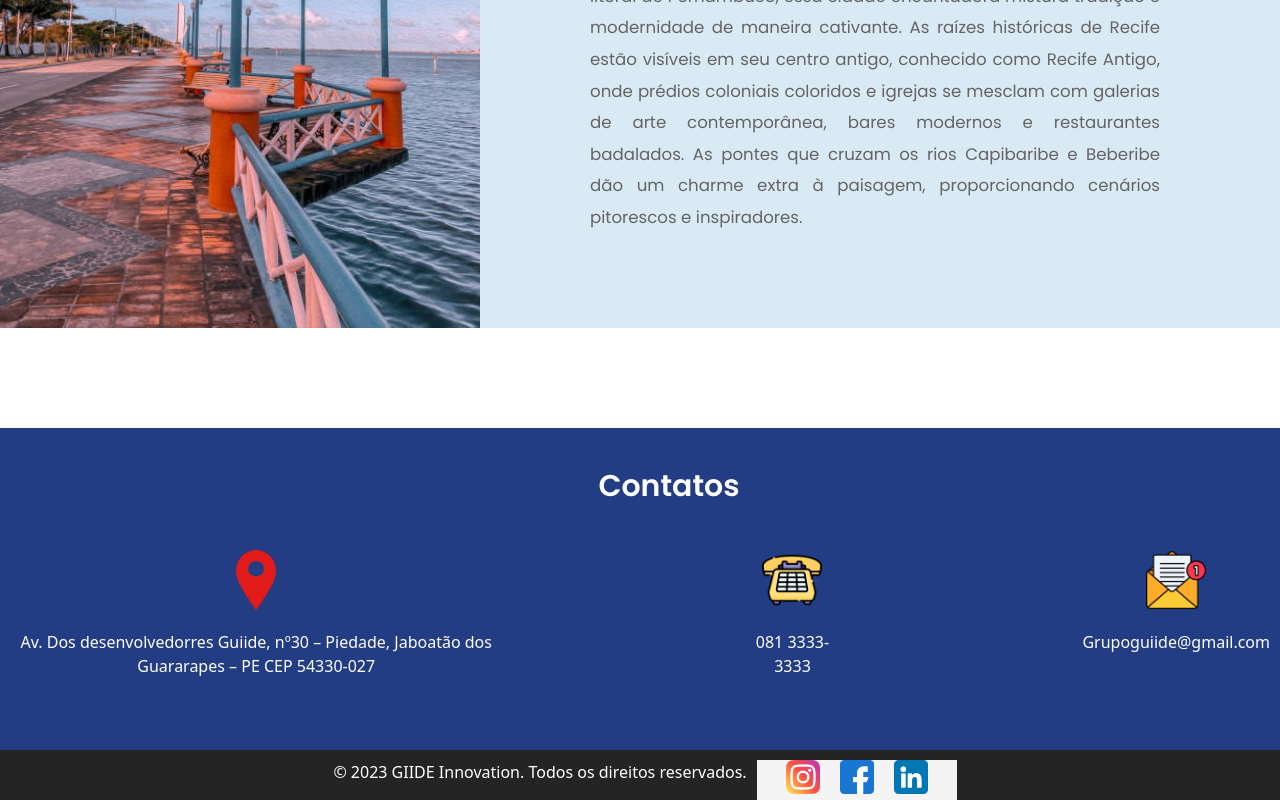
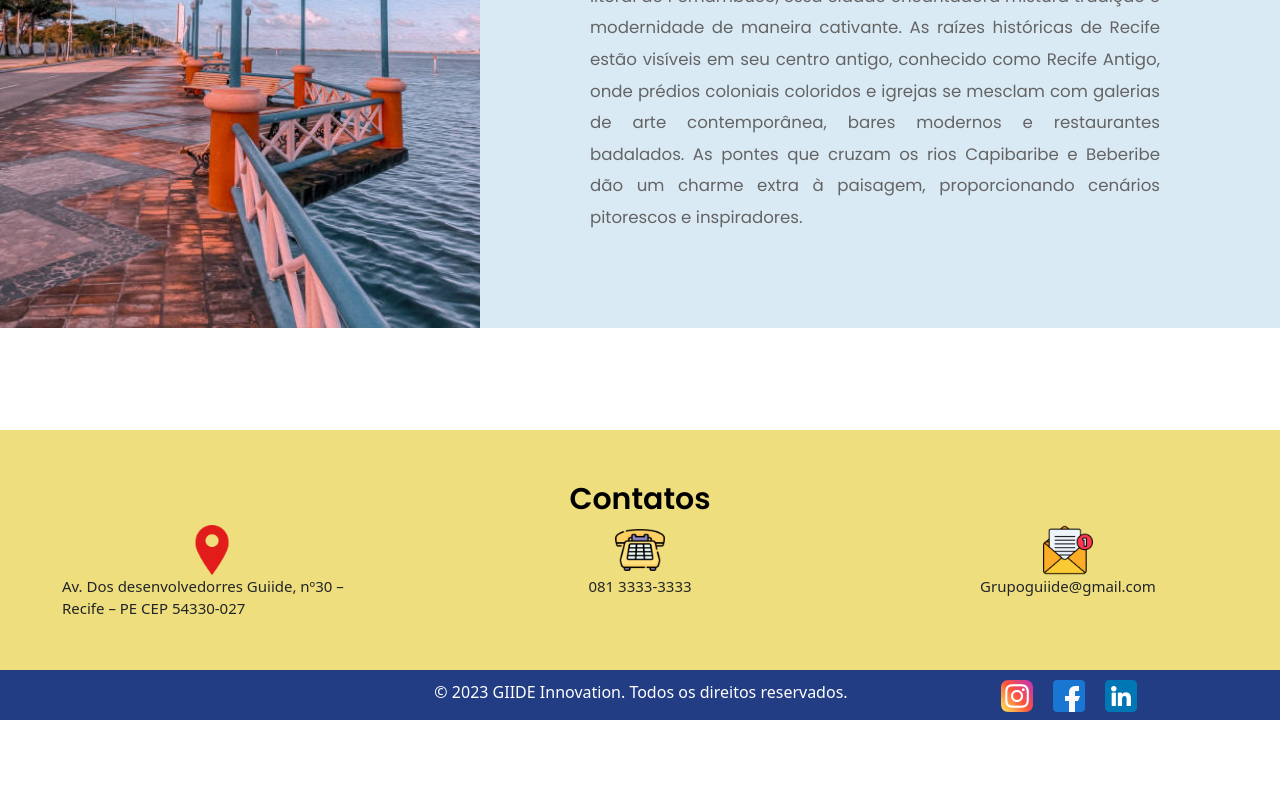
Before and after one commit to 07111992/BoraAli, a React (Create React App) app: page / in a window 1280 px wide. Shown: the part 1680-2480 px from the top of the page. After the commit the page ends 2400 px from the top, so only its background shows below. Built offline with nearby package versions, Linux system fonts and the light colour scheme.

Commit message:
alteracoes de footer e menu

```diff
--- a/src/components/footer/footer.css
+++ b/src/components/footer/footer.css
@@ -1,16 +1,35 @@
 footer{
     width: 100%;
     height: 50px;
-    background-color: rgb(37, 36, 36);
+    /* background-color: rgb(37, 36, 36); */
+    background-color: #223D83;;
     display: flex;
     flex-direction: row;
-    justify-content: center;
     padding-left: 0px;
     padding: 0px;
   }
 
   footer p{
     color: white;
-    text-align: center;
+    text-align: end;
     padding: 10px ;
   }
+
+  .div_p{
+    width: 67vw;
+  }
+
+  .contanier_redes_sociais{
+    width: 33vw;
+    flex-direction: row;
+    display: flex;
+    justify-content: center;
+    gap: 20px;
+    margin-top: 10px;
+    margin-right: 0px;
+  }
+
+  .contanier_redes_sociais a img{
+    width: 32px;
+    height: 32px;
+  }
--- a/src/components/footer/footer.js
+++ b/src/components/footer/footer.js
@@ -1,19 +1,26 @@
-import '../footer/footer.css'
+import "../footer/footer.css";
 
-import iconInstagram from '../../img/instagram.png'
-import iconFacebook from '../../img/facebook.png'
-import iconLinkedin from '../../img/linkedin.png'
+import iconInstagram from "../../img/instagram.png";
+import iconFacebook from "../../img/facebook.png";
+import iconLinkedin from "../../img/linkedin.png";
 
-export default function Footer(){
-    return <div>
+export default function Footer() {
+  return (
     <footer>
+      <div className="div_p">
         <p>&copy; 2023 GIIDE Innovation. Todos os direitos reservados.</p>
-        <div className="contanier_redes_sociais">
-            <a href=""><img src={iconInstagram} alt=""/></a>
-            <a href=""><img src={iconFacebook} alt=""/></a>
-            <a href=""><img src={iconLinkedin} alt=""/></a>
-        </div>
+      </div>
+      <div className="contanier_redes_sociais">
+        <a href="">
+          <img src={iconInstagram} alt="" />
+        </a>
+        <a href="">
+          <img src={iconFacebook} alt="" />
+        </a>
+        <a href="">
+          <img src={iconLinkedin} alt="" />
+        </a>
+      </div>
     </footer>
-
-    </div>
+  );
 }
--- a/src/components/telaInicial/telaInicial.css
+++ b/src/components/telaInicial/telaInicial.css
@@ -138,83 +138,6 @@
   }
 
 
-  .section_contatos{
-    display: flex;
-    flex-direction: column;
-    width: 100%;
-    height: auto;
-    background-color: #223D83;
-    margin-top: 100px;
-
-  }
-
-
-  .nome_contato h1{
-    text-align: center;
-    font-family: 'Poppins', sans-serif;
-    font-weight: bold;
-    color: white;
-    margin-top: 40px;
-
-    font-size: 30px;
-    margin-left: 58px;
-  }
-
-  .contanier_icons{
-    display: flex;
-    flex-direction: row;
-    justify-content: center;
-    gap: 20%;
-    margin-top: 3%;
-    padding-left: 10px;
-    padding-right: 10px;
-    height: 200px;
-  }
-
-
-  .icons_contato span{
-    text-align: center;
-    margin-top: 20px;
-    background-color: #223D83;
-    color: white;
-    width: 100%;
-  }
-
-
-  .icons_contato{
-    display: flex;
-    flex-direction: column;
-    align-items: center;
-    height: 100%;
-    text-align: justify;
-  }
-
-  .contanier_icons .icons_contato img{
-    width: 60px;
-    height: 60px;
-  }
-
-  .contanier_redes_sociais{
-    margin-left: 0px;
-    width: 200px;
-    display: flex;
-    justify-content: center;
-    flex-direction: row;
-    gap: 20px;
-    margin-top: 10px;
-    margin-right: 0px;
-    background-color: #F4F4F4;
-
-  }
-
-  .contanier_redes_sociais a img{
-    width: 34px;
-    height: 34px;
-  }
-
-
-
-
 .detalhesDescricao{
     display: flex;
     justify-content: center;
@@ -300,6 +223,8 @@
   .contanierFotoLateral img{
     height: 100%;
     width: 480px;
+    border-bottom-right-radius: 0px;
+    border-top-right-radius: 60px;
   }
 
   .container_historia_recife{
@@ -321,14 +246,16 @@
     color: #646464;
   }
 
+  /* section contatos */
+
   .section_contatos{
     display: flex;
     flex-direction: column;
+    justify-content: center;
     width: 100%;
-    height: auto;
-    background-color: #223D83;
-    margin-top: 100px;
-
+    height: 30vh;
+    background-color: rgba(233, 209, 75, 0.719);
+    margin-top: 8%;
   }
 
 
@@ -336,46 +263,42 @@
     text-align: center;
     font-family: 'Poppins', sans-serif;
     font-weight: bold;
-    color: white;
-    margin-top: 40px;
-
+    color: black;
     font-size: 30px;
-    margin-left: 58px;
   }
 
   .contanier_icons{
-    display: flex;
-    flex-direction: row;
-    justify-content: center;
-    gap: 20%;
-    margin-top: 3%;
-    padding-left: 10px;
-    padding-right: 10px;
-    height: 200px;
+      width: 100%;
+      height: auto;
+      display: flex;
+      flex-direction: row;
+      justify-content: center;
+      gap: 10%;
   }
 
 
   .icons_contato span{
-    text-align: center;
-    margin-top: 20px;
-    background-color: #223D83;
-    color: white;
-    width: 100%;
+      font-size: 15px;
+      text-align: left;
   }
 
 
   .icons_contato{
     display: flex;
     flex-direction: column;
+    width: 300px;
+    height: auto;
     align-items: center;
-    height: 100%;
-    text-align: justify;
+
   }
 
-  .contanier_icons .icons_contato img{
-    width: 60px;
-    height: 60px;
+.icons_contato img{
+    width: 50px;
+    height: 50px;
+    text-align: center;
   }
+
+
 
 
   @media screen and (max-width: 400px) {
--- a/src/components/telaInicial/telaInicial.js
+++ b/src/components/telaInicial/telaInicial.js
@@ -1,25 +1,22 @@
-import '../telaInicial/telaInicial.css'
+import "../telaInicial/telaInicial.css";
 
-import { Link } from 'react-router-dom';
+import { Link } from "react-router-dom";
 
-import imgCarousel1 from '../../img/babauuu.jpg';
-import imgCarousel2 from '../../img/aacopia.jpg';
-import imgCarousel3 from '../../img/marco-zero-6-scaled.jpeg';
+import imgCarousel1 from "../../img/babauuu.jpg";
+import imgCarousel2 from "../../img/aacopia.jpg";
+import imgCarousel3 from "../../img/marco-zero-6-scaled.jpeg";
 
-import carangueijo from '../../img/caranguejo_1.png';
-import imgSol from '../../img/sol_1.png';
-import imgMapa from '../../img/mapa_1.png';
-import imgFotoLateral from '../../img/lateral.jpg';
-import iconTelefone from '../../img/telefone.png';
-import iconPino from '../../img/pointer.png';
-import iconMensagem from '../../img/mensagem1.png';
+import carangueijo from "../../img/caranguejo_1.png";
+import imgSol from "../../img/sol_1.png";
+import imgMapa from "../../img/mapa_1.png";
+import imgFotoLateral from "../../img/lateral.jpg";
+import iconTelefone from "../../img/telefone.png";
+import iconPino from "../../img/pointer.png";
+import iconMensagem from "../../img/mensagem1.png";
 
-
-
-
-export default function TeleInicial(){
-    return <div>
-
+export default function TeleInicial() {
+  return (
+    <div>
       <div
         id="carouselExampleInterval"
         class="carousel slide"
@@ -41,14 +38,12 @@ export default function TeleInicial(){
             </h1>
             <p id="frase_2">Recife</p>
 
-              <Link to='/Passeios'>
+            <Link to="/Passeios">
               <div class="botao_bora">
                 <span>Bora Ali</span>
               </div>
             </Link>
-
           </div>
-
         </div>
         <button
           class="carousel-control-prev"
@@ -69,67 +64,71 @@ export default function TeleInicial(){
           <span class="visually-hidden">Next</span>
         </button>
       </div>
-
-
-
       <section className="sectionDetalhes">
         <p className="proposito">Nosso propósito</p>
-
-              <div className="detalhesDescricao">  {/* Div descriçao */}
+        <div className="detalhesDescricao">
+          {" "}
+          {/* Div descriçao */}
           <div className="cardDescricao">
             <img src={carangueijo} alt="" />
             <div className="descricao">
-
               <p> Inovação </p>
 
               <h1>
-                              A inovação na área de turismo está moldando uma indústria mais dinâmica, acessível e sustentável. À medida que novas tecnologias continuam a surgir, a experiência do turista evoluirá, oferecendo oportunidades emocionantes para explorar o mundo de maneiras inéditas.
-                          </h1>
-                      </div>
-
-                  </div>
-                  <div className="cardDescricao">
-                      <img src={imgSol} alt=""/>
-                      <div className="descricao">
-                          <p> Objetivo </p>
-                          <h1>
-                            O objetivo primordial do projeto de turismo e informação é criar uma experiência
-                            de viagem enriquecedora e personalizada para os visitantes, promovendo a descoberta
-                            autêntica de destinos. Buscamos
+                A inovação na área de turismo está moldando uma indústria mais
+                dinâmica, acessível e sustentável. À medida que novas
+                tecnologias continuam a surgir, a experiência do turista
+                evoluirá, oferecendo oportunidades emocionantes para explorar o
+                mundo de maneiras inéditas.
               </h1>
             </div>
           </div>
           <div className="cardDescricao">
-                      <img src={imgMapa} alt=""/>
+            <img src={imgSol} alt="" />
             <div className="descricao">
-
+              <p> Objetivo </p>
+              <h1>
+                O objetivo primordial do projeto de turismo e informação é criar
+                uma experiência de viagem enriquecedora e personalizada para os
+                visitantes, promovendo a descoberta autêntica de destinos.
+                Buscamos
+              </h1>
+            </div>
+          </div>
+          <div className="cardDescricao">
+            <img src={imgMapa} alt="" />
+            <div className="descricao">
               <p> Valores </p>
 
               <h1>
-                              Compromisso em educar tanto os turistas quanto os parceiros sobre práticas de turismo responsáveis, tecnologias emergentes e mudanças na indústria.
+                Compromisso em educar tanto os turistas quanto os parceiros
+                sobre práticas de turismo responsáveis, tecnologias emergentes e
+                mudanças na indústria.
               </h1>
             </div>
-                  </div>  {/* card descricao */}
-
-          </div> {/* Div descriçao  */}
+          </div>{" "}
+          {/* card descricao */}
+        </div>{" "}
+        {/* Div descriçao  */}
       </section>
       <section className="historia">
-
         <div className="contanierFotoLateral">
-              <img src={imgFotoLateral} alt=""/>
+          <img src={imgFotoLateral} alt="" />
         </div>
         <div className="container_historia_recife">
           <h1>
-                  <p id='historiaP'>Sobre</p>
-                  Recife, a "Veneza Brasileira", é uma cidade vibrante e multifacetada que pulsa com a energia única do Nordeste brasileiro.
-                  Localizada no litoral de Pernambuco, essa cidade encantadora mistura tradição e modernidade de maneira cativante.
-                  As raízes históricas de Recife estão visíveis em seu centro antigo,
-                  conhecido como Recife Antigo, onde prédios coloniais coloridos e igrejas se mesclam com galerias de arte contemporânea,
-                  bares modernos e restaurantes badalados. As pontes que cruzam os rios Capibaribe e Beberibe dão um charme extra à paisagem,
-                  proporcionando cenários pitorescos e inspiradores.
+            <p id="historiaP">Sobre</p>
+            Recife, a "Veneza Brasileira", é uma cidade vibrante e multifacetada
+            que pulsa com a energia única do Nordeste brasileiro. Localizada no
+            litoral de Pernambuco, essa cidade encantadora mistura tradição e
+            modernidade de maneira cativante. As raízes históricas de Recife
+            estão visíveis em seu centro antigo, conhecido como Recife Antigo,
+            onde prédios coloniais coloridos e igrejas se mesclam com galerias
+            de arte contemporânea, bares modernos e restaurantes badalados. As
+            pontes que cruzam os rios Capibaribe e Beberibe dão um charme extra
+            à paisagem, proporcionando cenários pitorescos e inspiradores.
           </h1>
         </div>
-
       </section>
       <section className="section_contatos">
         <div className="nome_contato">
@@ -137,22 +136,21 @@ export default function TeleInicial(){
         </div>
         <div className="contanier_icons">
           <div className="icons_contato">
-                  <img src={iconPino} alt=""/>
+            <img src={iconPino} alt="" />
             <span>
-                    Av. Dos desenvolvedorres Guiide,
-                    nº30 – Piedade, Jaboatão dos
-                    Guararapes – PE CEP 54330-027
+              Av. Dos desenvolvedorres Guiide, nº30 – Recife – PE CEP 54330-027
             </span>
           </div>
           <div className="icons_contato">
-                  <img src={iconTelefone} alt=""/>
+            <img src={iconTelefone} alt="" />
             <span>081 3333-3333</span>
           </div>
           <div className="icons_contato">
-                  <img src={iconMensagem} alt=""/>
+            <img src={iconMensagem} alt="" />
             <span>Grupoguiide@gmail.com</span>
           </div>
         </div>
       </section>
     </div>
+  );
 }
```
Also changed, not shown: src/components/menu/menu.css (line endings or trailing spaces). Lines whose indentation alone changed are shown as unchanged.
